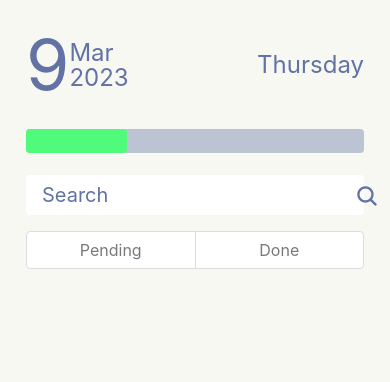
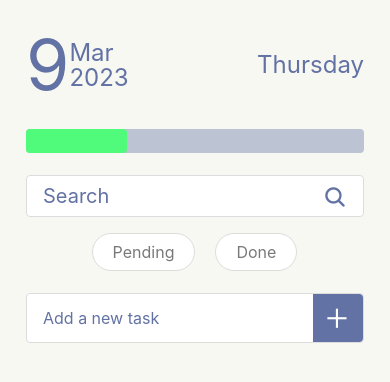
Before and after one commit to Raphael-Soares/DracDoMobile, a React Native app: screen / in a window 390 px wide. Shown: the top 382 px of the page. Built offline with nearby package versions, Linux system fonts and the light colour scheme.

Commit message:
feat: add task input styled

```diff
--- a/App.jsx
+++ b/App.jsx
@@ -5,6 +5,7 @@ import styled from "styled-components/native";
 import Header from "./src/components/Header";
 import ProgressBar from "./src/components/ProgressBar";
 import Search from "./src/components/Search";
+import AddField from "./src/components/AddField";
 
 const Container = styled.View`
     background-color: #f8f8f2;
@@ -17,6 +18,7 @@ function App() {
             <Header />
             <ProgressBar />
             <Search />
+            <AddField />
         </Container>
     );
 }
--- /dev/null
+++ b/src/components/AddField.jsx
@@ -0,0 +1,62 @@
+import { StyleSheet, Text, View } from "react-native";
+import React from "react";
+import styled from "styled-components/native";
+
+import { Ionicons } from "@expo/vector-icons";
+
+const Container = styled.View`
+    margin-top: 22px;
+    padding-horizontal: 26px;
+`;
+
+const InputWrapper = styled.View`
+    flex-direction: row;
+    align-items: center;
+    justify-content: space-between;
+
+    background-color: #fff;
+    border-radius: 4px;
+
+    border-width: 1px;
+    border-color: #ddd;
+    height: 50px;
+    padding-left: 16px;
+`;
+
+const Input = styled.TextInput`
+    color: #6272a4;
+
+    font-size: 16px;
+    width: 80%;
+`;
+
+const Button = styled.TouchableOpacity`
+    flex-direction: row;
+    align-items: center;
+    justify-content: center;
+    height: 100%;
+    width: 50px;
+    border-top-right-radius:4px
+    border-bottom-right-radius:4px
+
+    background-color: #6272a4;
+`;
+
+const Icon = styled(Ionicons)`
+    color: #fff;
+`;
+
+function AddField() {
+    return (
+        <Container>
+            <InputWrapper>
+                <Input placeholder="Add a new task" />
+                <Button>
+                    <Icon name="add" size={34} />
+                </Button>
+            </InputWrapper>
+        </Container>
+    );
+}
+
+export default AddField;
--- a/src/components/Search.jsx
+++ b/src/components/Search.jsx
@@ -18,11 +18,15 @@ const InputWrapper = styled.View`
     border-radius: 4px;
     padding-horizontal: 16px;
     padding-vertical: 8px;
+
+    border-width: 1px;
+    border-color: #ddd;
 `;
 
 const Input = styled.TextInput`
     color: #6272a4;
     font-size: 20px;
+    width: 80%;
 `;
 
 const Icon = styled(Ionicons)`
@@ -33,26 +37,28 @@ const Icon = styled(Ionicons)`
 
 const FilterWrapper = styled.View`
     flex-direction: row;
+    align-items: center;
+    justify-content: center;
 
     margin-top: 16px;
     padding-right: 1px;
 `;
 
 const FilterButton = styled.TouchableOpacity`
-    flex: 1;
     flex-direction: row;
     align-items: center;
     justify-content: center;
 
-    margin-right: -1px;
+    margin-horizontal: 10px;
 
-    padding-horizontal: 16px;
+    padding-horizontal: 20px;
     padding-vertical: 8px;
 
     background-color: #fff;
 
     border-width: 1px;
     border-color: #ddd;
+    border-radius: 40px;
 `;
 
 const FilterText = styled.Text`
@@ -68,20 +74,10 @@ function Search() {
                 <Icon name="search" size={24} color="black" />
             </InputWrapper>
             <FilterWrapper>
-                <FilterButton
-                    style={{
-                        borderTopLeftRadius: 4,
-                        borderBottomLeftRadius: 4,
-                    }}
-                >
+                <FilterButton>
                     <FilterText>Pending</FilterText>
                 </FilterButton>
-                <FilterButton
-                    style={{
-                        borderTopRightRadius: 4,
-                        borderBottomRightRadius: 4,
-                    }}
-                >
+                <FilterButton>
                     <FilterText>Done</FilterText>
                 </FilterButton>
             </FilterWrapper>
```
